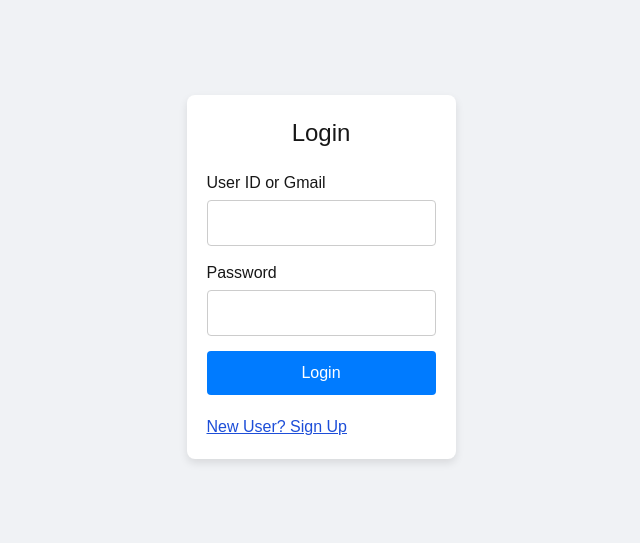
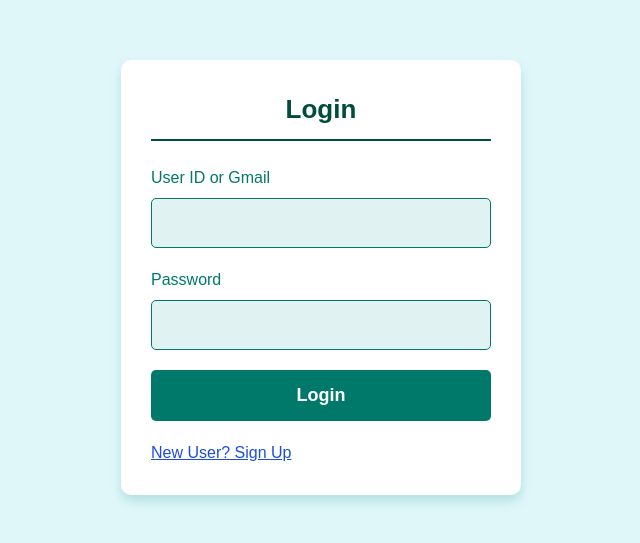
Before and after one commit to vimarshmishra37/smart_ssi_detector, a Next.js app: page / in a window 1280 px wide. Shown: the part 123-666 px from the top of the page, without its empty margins (319-959 px from the left). Built offline with nearby package versions, Linux system fonts and the light colour scheme.

Commit message:
last commit

```diff
--- a/app/Daily/page.js
+++ b/app/Daily/page.js
@@ -60,19 +60,62 @@ export default function YesNoForm() {
     }
   });
 
+  useEffect(() => {
+    if (selectedPatient) {
+      axios.get(`http://localhost:3000/user/symptoms/${selectedPatient}`)
+        .then((response) => {
+          const patientData = response.data;
+          console.log('Fetched Patient Data:', patientData);
+
+          // Build the updated symptoms object
+          const updatedSymptoms = {};
+          symptomNames.forEach((symptom) => {
+            updatedSymptoms[symptom] = {}; // Ensure each symptom has a nested object
+          });
+
+          patientData.symptoms.forEach((symptom) => {
+            symptom.days.forEach((day) => {
+              if (!updatedSymptoms[symptom.symptom_name]) {
+                updatedSymptoms[symptom.symptom_name] = {};
+              }
+              updatedSymptoms[symptom.symptom_name][day] = 'tick';
+
+
+            });
+          });
+
+          console.log('Updated Symptoms State:', updatedSymptoms);
+
+          setFormData((prevData) => ({
+            ...prevData,
+            symptoms: updatedSymptoms,
+          }));
+        })
+        .catch((error) => {
+          console.error('Error fetching patient symptoms data:', error);
+        });
+    }
+  }, [selectedPatient]);
+
   const toggleTickCross = (symptom, day) => {
-    // Check if procedure date and name are filled before toggling
+    console.log('Toggling day:', day, 'for symptom:', symptom);
     if (formData.procedure_date && formData.procedure_name) {
-      setFormData((prevData) => ({
-        ...prevData,
-        symptoms: {
-          ...prevData.symptoms,
-          [symptom]: {
-            ...prevData.symptoms[symptom],
-            [day]: prevData.symptoms[symptom][day] === 'tick' ? 'cross' : 'tick',
-          }
-        }
-      }));
+      setFormData((prevData) => {
+        const updatedDayValue =
+          prevData.symptoms[symptom][day] === 'tick' ? 'cross' : 'tick';
+        console.log('Updated Day Value:', updatedDayValue,symptom,day);
+
+        return {
+          ...prevData,
+          symptoms: {
+            ...prevData.symptoms,
+            [symptom]: {
+              ...prevData.symptoms[symptom],
+              [day]: updatedDayValue,
+            },
+          },
+        };
+      });
     }
   };
 
@@ -113,19 +156,7 @@ export default function YesNoForm() {
     }
 
   };
-  useEffect(() => {
-   console.log('Selected Patient:');
-    if (selectedPatient) {
-      axios.get(`http://localhost:3000/user/symptoms/${selectedPatient}`)
-        .then((response) => {
-          const patientData = response.data; // The patient's symptoms data
-          console.log('Patient Symptoms Data:', patientData);
-        })
-        .catch((error) => {
-          console.error('Error fetching patient symptoms data:', error);
-        });
-    }
-  }, [selectedPatient]);
+
 
   return (
     <div style={styles.container}>
--- a/app/page.js
+++ b/app/page.js
@@ -92,49 +92,63 @@ export default function Home() {
         </div>
     );
 }
-
 const styles = {
     container: {
       display: 'flex',
       justifyContent: 'center',
       alignItems: 'center',
       height: '100vh',
-    backgroundColor: '#f0f2f5',
+      backgroundColor: '#e0f7fa',
     },
     form: {
-    backgroundColor: 'white',
-    padding: '20px',
-    borderRadius: '8px',
-    boxShadow: '0 4px 8px rgba(0, 0, 0, 0.1)',
+      backgroundColor: '#ffffff',
+      padding: '30px',
+      borderRadius: '10px',
+      boxShadow: '0 6px 12px rgba(0, 128, 128, 0.2)',
+      width: '100%',
+      maxWidth: '400px',
     },
     title: {
-    marginBottom: '20px',
-    fontSize: '24px',
+      marginBottom: '25px',
+      fontSize: '26px',
+      color: '#004d40',
       textAlign: 'center',
+      fontWeight: 'bold',
+      borderBottom: '2px solid #004d40',
+      paddingBottom: '10px',
     },
     inputGroup: {
-    marginBottom: '15px',
+      marginBottom: '20px',
     },
     label: {
       display: 'block',
-    marginBottom: '5px',
+      marginBottom: '8px',
       fontSize: '16px',
+      color: '#00796b',
     },
     input: {
       width: '100%',
-    padding: '10px',
+      padding: '12px',
       fontSize: '16px',
-    borderRadius: '4px',
-    border: '1px solid #ccc',
+      borderRadius: '5px',
+      border: '1px solid #00796b',
+      backgroundColor: '#e0f2f1',
     },
     button: {
       width: '100%',
-    padding: '10px',
-    fontSize: '16px',
+      padding: '12px',
+      fontSize: '18px',
       color: 'white',
-    backgroundColor: '#007bff',
+      backgroundColor: '#00796b',
       border: 'none',
-    borderRadius: '4px',
+      borderRadius: '5px',
       cursor: 'pointer',
+      fontWeight: 'bold',
+      transition: 'background-color 0.3s',
     },
   };
+
+  // Hover effect for button
+  styles.button[':hover'] = {
+      backgroundColor: '#004d40',
+  };
```
Lines whose indentation alone changed are shown as unchanged.
